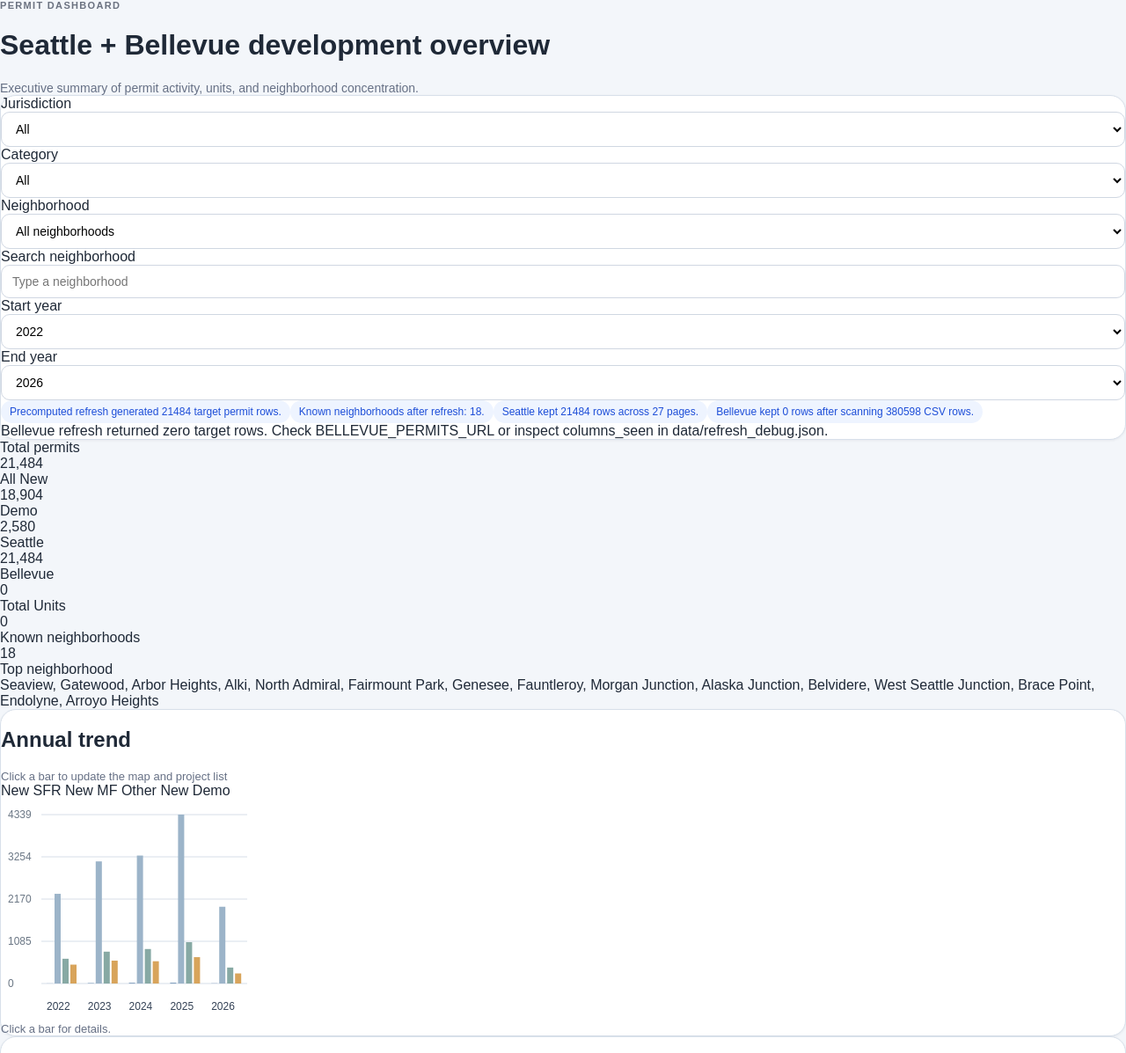
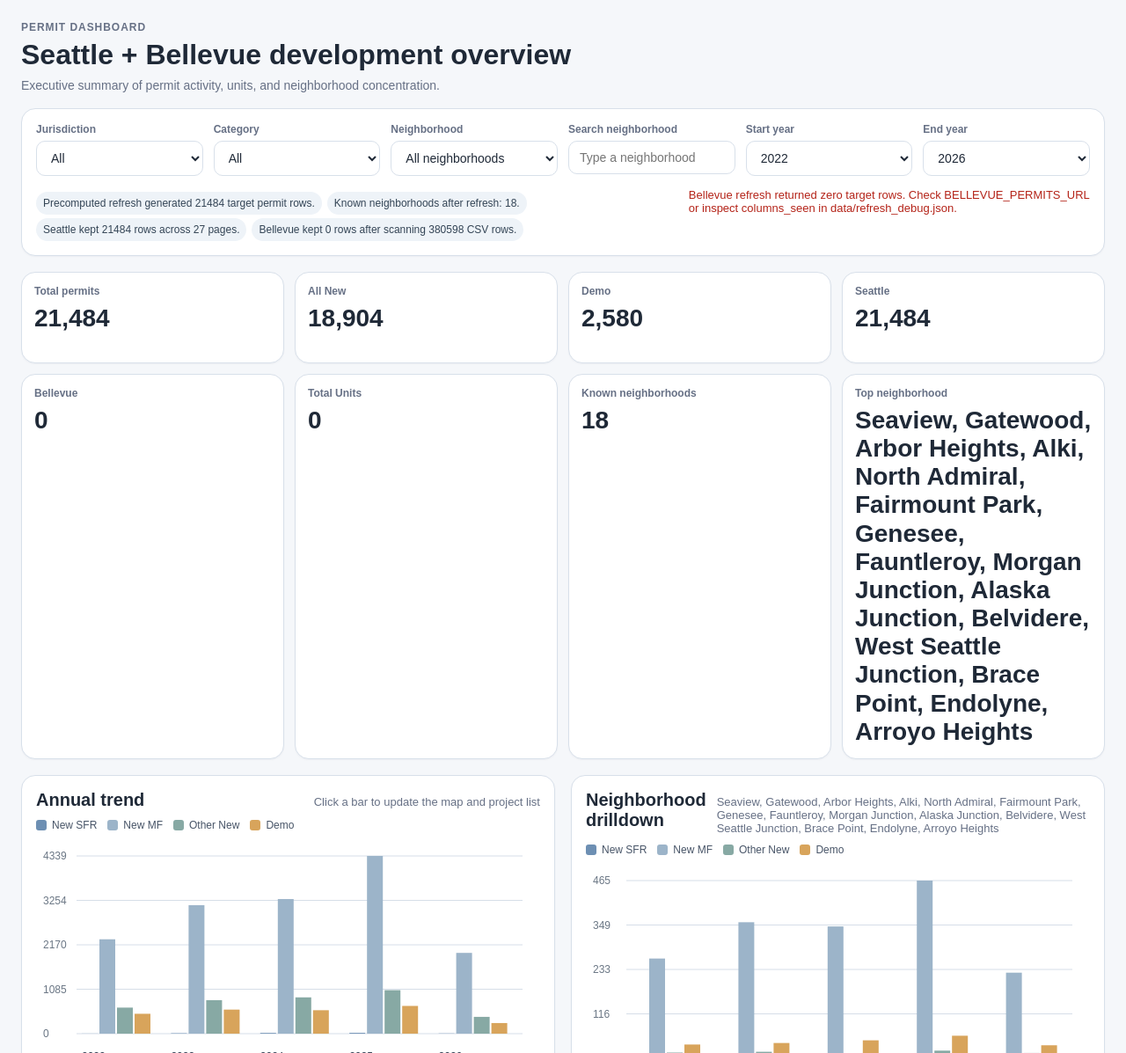
Before and after one commit to kauweg/permits-dashboard, a Flask app: page / in a window 1280 px wide. Shown: the top 1197 px of the page at 88% size. Run offline with Flask 3, Linux system fonts and the light colour scheme.

Commit message:
Update styles.css

```diff
--- a/static/styles.css
+++ b/static/styles.css
@@ -1,3 +1,16 @@
+:root {
+  --bg: #f5f7fa;
+  --panel: #ffffff;
+  --ink: #1f2937;
+  --muted: #667085;
+  --line: #d8e0ea;
+  --blue: #6d8fb3;
+  --blue2: #9cb4c9;
+  --green: #87a9a4;
+  --sand: #d8a45b;
+  --danger: #b42318;
+}
+
 * {
   box-sizing: border-box;
 }
@@ -5,383 +18,165 @@
 body {
   margin: 0;
   font-family: Arial, Helvetica, sans-serif;
-  background: #f3f6fa;
-  color: #1f2937;
+  background: var(--bg);
+  color: var(--ink);
 }
 
-.app-shell {
-  min-height: 100vh;
+.page {
+  max-width: 1440px;
+  margin: 0 auto;
+  padding: 24px;
 }
 
-.topbar {
+.hero {
   display: flex;
+  align-items: flex-start;
   justify-content: space-between;
-  align-items: flex-start;
-  gap: 20px;
-  padding: 20px 24px;
-  background: #ffffff;
-  border-bottom: 1px solid #d9e1ea;
+  gap: 24px;
+  margin-bottom: 18px;
 }
 
 .eyebrow {
-  font-size: 11px;
+  font-size: 12px;
   font-weight: 700;
-  letter-spacing: 0.12em;
+  letter-spacing: 0.08em;
   text-transform: uppercase;
-  color: #6b7280;
+  color: var(--muted);
   margin-bottom: 6px;
 }
 
-.topbar h1 {
-  margin: 0;
-  font-size: 30px;
-  line-height: 1.1;
+h1 {
+  margin: 0 0 8px;
+  font-size: 32px;
+  line-height: 1.15;
 }
 
 .subhead {
-  margin: 6px 0 0;
-  color: #667085;
+  margin: 0;
+  color: var(--muted);
+  max-width: 880px;
   font-size: 14px;
 }
 
-.topbar-right {
-  display: flex;
-  gap: 10px;
-  flex-wrap: wrap;
+.panel,
+.card {
+  background: var(--panel);
+  border: 1px solid var(--line);
+  border-radius: 16px;
+  box-shadow: 0 1px 2px rgba(16, 24, 40, 0.04);
 }
 
-.stat-chip {
-  min-width: 110px;
-  background: #f8fafc;
-  border: 1px solid #d8e0ea;
-  border-radius: 14px;
-  padding: 10px 12px;
+.filters {
+  padding: 16px;
+  margin-bottom: 18px;
 }
 
-.stat-label {
-  display: block;
-  font-size: 11px;
-  text-transform: uppercase;
-  letter-spacing: 0.08em;
-  color: #6b7280;
-  margin-bottom: 4px;
+.filter-grid {
+  display: grid;
+  grid-template-columns: repeat(6, minmax(0, 1fr));
+  gap: 12px;
 }
 
-.stat-value {
-  font-size: 22px;
-  font-weight: 700;
-  color: #111827;
+label span {
+  display: block;
+  font-size: 12px;
+  color: var(--muted);
+  margin-bottom: 6px;
+  font-weight: 600;
 }
 
-.main-layout {
-  display: grid;
-  grid-template-columns: 320px minmax(0, 1fr) 320px;
-  gap: 16px;
-  padding: 16px;
+select,
+input {
+  width: 100%;
+  padding: 10px 12px;
+  border: 1px solid var(--line);
+  border-radius: 10px;
+  background: #fff;
+  font-size: 14px;
+  color: var(--ink);
 }
 
-.panel {
-  background: #ffffff;
-  border: 1px solid #d8e0ea;
-  border-radius: 18px;
-  box-shadow: 0 1px 3px rgba(16, 24, 40, 0.06);
-}
-
-.sidebar,
-.detail-panel {
-  display: flex;
-  flex-direction: column;
-  gap: 16px;
-}
-
-.panel-title {
-  font-size: 13px;
-  font-weight: 700;
-  text-transform: uppercase;
-  letter-spacing: 0.08em;
-  color: #475467;
-  margin-bottom: 12px;
-}
-
-.sidebar .panel,
-.detail-panel.panel,
-.map-panel {
-  padding: 16px;
-}
-
-.form-label {
-  display: block;
-  margin-bottom: 12px;
-}
-
-.form-label span {
-  display: block;
-  font-size: 12px;
-  font-weight: 700;
-  color: #475467;
-  margin-bottom: 6px;
-}
-
-input,
-select {
-  width: 100%;
-  padding: 10px 12px;
-  border: 1px solid #d0d7e2;
-  border-radius: 10px;
-  font-size: 14px;
-  background: #ffffff;
-}
-
-.note-row,
-.error-row {
-  margin-top: 10px;
-  display: flex;
-  flex-wrap: wrap;
-  gap: 8px;
+.notes-row {
+  display: grid;
+  grid-template-columns: 1.6fr 1fr;
+  gap: 12px;
+  margin-top: 14px;
 }
 
 .note-pill {
   display: inline-block;
-  padding: 6px 10px;
+  padding: 6px 8px;
+  margin: 4px 6px 0 0;
+  background: #eef3f8;
   border-radius: 999px;
-  background: #eef4ff;
-  color: #1d4ed8;
+  color: #345;
   font-size: 12px;
 }
 
-.error-pill {
-  display: inline-block;
-  padding: 6px 10px;
-  border-radius: 999px;
-  background: #fff1f2;
-  color: #be123c;
-  font-size: 12px;
-}
-
-.project-list-panel {
-  flex: 1;
-  min-height: 0;
-}
-
-.project-list-meta {
-  margin-top: -4px;
-  margin-bottom: 10px;
-  color: #667085;
+.errors {
+  color: var(--danger);
   font-size: 13px;
 }
 
-.project-list {
-  display: flex;
-  flex-direction: column;
-  gap: 10px;
-  max-height: calc(100vh - 290px);
-  overflow: auto;
-  padding-right: 2px;
+.cards {
+  display: grid;
+  gap: 12px;
+  margin-bottom: 18px;
 }
 
-.project-row {
-  width: 100%;
-  text-align: left;
-  border: 1px solid #d8e0ea;
-  border-radius: 14px;
-  background: #ffffff;
-  padding: 12px;
-  cursor: pointer;
-  transition: 0.15s ease;
+.executive-cards {
+  grid-template-columns: repeat(4, minmax(0, 1fr));
 }
 
-.project-row:hover {
-  border-color: #94a3b8;
-  background: #f8fafc;
-}
-
-.project-row.active {
-  background: #0f172a;
-  border-color: #0f172a;
-  color: #ffffff;
-}
-
-.project-row-title {
-  font-size: 15px;
-  font-weight: 700;
-  margin-bottom: 4px;
-}
-
-.project-row-sub {
-  font-size: 13px;
-  color: inherit;
-  opacity: 0.85;
-}
-
-.project-row-tags {
-  margin-top: 9px;
-  display: flex;
-  gap: 6px;
-  flex-wrap: wrap;
-}
-
-.tag {
-  display: inline-block;
-  padding: 4px 8px;
-  border-radius: 999px;
-  background: #edf2f7;
-  color: #334155;
-  font-size: 11px;
-  font-weight: 700;
-}
-
-.project-row.active .tag {
-  background: rgba(255, 255, 255, 0.12);
-  color: #ffffff;
-}
-
-.map-panel {
-  display: flex;
-  flex-direction: column;
-  min-height: calc(100vh - 110px);
-}
-
-.map-header {
-  margin-bottom: 12px;
-}
-
-.muted {
-  color: #667085;
-  font-size: 13px;
-}
-
-#permitMap {
-  flex: 1;
-  min-height: 720px;
-  border-radius: 14px;
-  overflow: hidden;
-  border: 1px solid #d8e0ea;
-}
-
-.detail-card {
-  min-height: 220px;
-}
-
-.detail-title {
-  font-size: 22px;
-  font-weight: 700;
-  color: #111827;
-  margin-bottom: 6px;
-}
-
-.detail-sub {
-  color: #667085;
-  font-size: 14px;
-  margin-bottom: 16px;
-}
-
-.detail-grid {
-  display: grid;
-  grid-template-columns: 1fr 1fr;
-  gap: 10px;
-  margin-bottom: 16px;
-}
-
-.detail-stat {
-  border: 1px solid #e3e8ef;
-  border-radius: 14px;
-  padding: 12px;
-  background: #f8fafc;
-}
-
-.detail-stat-label {
-  font-size: 11px;
-  text-transform: uppercase;
-  letter-spacing: 0.08em;
-  color: #667085;
-  margin-bottom: 4px;
-}
-
-.detail-stat-value {
-  font-size: 14px;
-  font-weight: 700;
-  color: #111827;
-}
-
-.detail-section {
-  border: 1px solid #e3e8ef;
-  border-radius: 14px;
+.card {
   padding: 14px;
-}
-
-.detail-section-title {
-  font-size: 12px;
-  font-weight: 700;
-  text-transform: uppercase;
-  letter-spacing: 0.08em;
-  color: #475467;
-  margin-bottom: 8px;
-}
-
-.detail-copy {
-  font-size: 14px;
-  line-height: 1.55;
-  color: #334155;
-}
-
-.popup-card {
-  min-width: 180px;
-}
-
-.popup-title {
-  font-weight: 700;
-  margin-bottom: 5px;
-}
-
-.empty-state {
-  padding: 16px;
-  border: 1px dashed #cbd5e1;
-  border-radius: 14px;
-  color: #667085;
-  background: #f8fafc;
-}
-
-.custom-marker-wrap {
-  background: transparent;
-  border: none;
-}
-
-.custom-marker {
-  width: 16px;
-  height: 16px;
-  border-radius: 999px;
-  border: 2px solid #ffffff;
-  box-shadow: 0 0 0 1px rgba(15, 23, 42, 0.25), 0 2px 6px rgba(15, 23, 42, 0.28);
-}
-
-@media (max-width: 1280px) {
-  .main-layout {
-    grid-template-columns: 300px minmax(0, 1fr);
-  }
-
-  .detail-panel {
-    grid-column: 1 / -1;
-  }
-}
-
-@media (max-width: 960px) {
-  .main-layout {
-    grid-template-columns: 1fr;
-  }
-
-  .topbar {
-    flex-direction: column;
-  }
-
-  #permitMap {
-    min-height: 520px;
-  }
-  .executive-cards {
-  grid-template-columns: repeat(4, minmax(0, 1fr));
 }
 
 .executive-card {
   min-height: 104px;
+}
+
+.card-label {
+  font-size: 12px;
+  color: var(--muted);
+  margin-bottom: 8px;
+  font-weight: 600;
+}
+
+.card-value {
+  font-size: 28px;
+  font-weight: 700;
+  line-height: 1.15;
+  word-break: break-word;
+}
+
+.grid.two-col {
+  display: grid;
+  grid-template-columns: 1fr 1fr;
+  gap: 18px;
+  margin-bottom: 18px;
+}
+
+.panel {
+  padding: 16px;
+}
+
+.panel-head {
+  display: flex;
+  align-items: baseline;
+  justify-content: space-between;
+  gap: 12px;
+  margin-bottom: 10px;
+}
+
+.panel-head h2 {
+  margin: 0;
+  font-size: 20px;
+}
+
+.muted {
+  color: var(--muted);
+  font-size: 13px;
 }
 
 .chart-legend {
@@ -406,14 +201,32 @@ select {
   display: inline-block;
 }
 
-.swatch-sfr { background: #6d8fb3; }
-.swatch-mf { background: #9cb4c9; }
-.swatch-other { background: #87a9a4; }
-.swatch-demo { background: #d8a45b; }
+.swatch-sfr {
+  background: var(--blue);
+}
+
+.swatch-mf {
+  background: var(--blue2);
+}
+
+.swatch-other {
+  background: var(--green);
+}
+
+.swatch-demo {
+  background: var(--sand);
+}
 
 .chart-value {
   margin-top: 8px;
   font-size: 13px;
+  color: var(--muted);
+}
+
+canvas {
+  width: 100%;
+  height: 260px;
+  display: block;
 }
 
 .executive-bottom {
```
Also changed, not shown: other parts of static/styles.css (+75 -2 lines).
